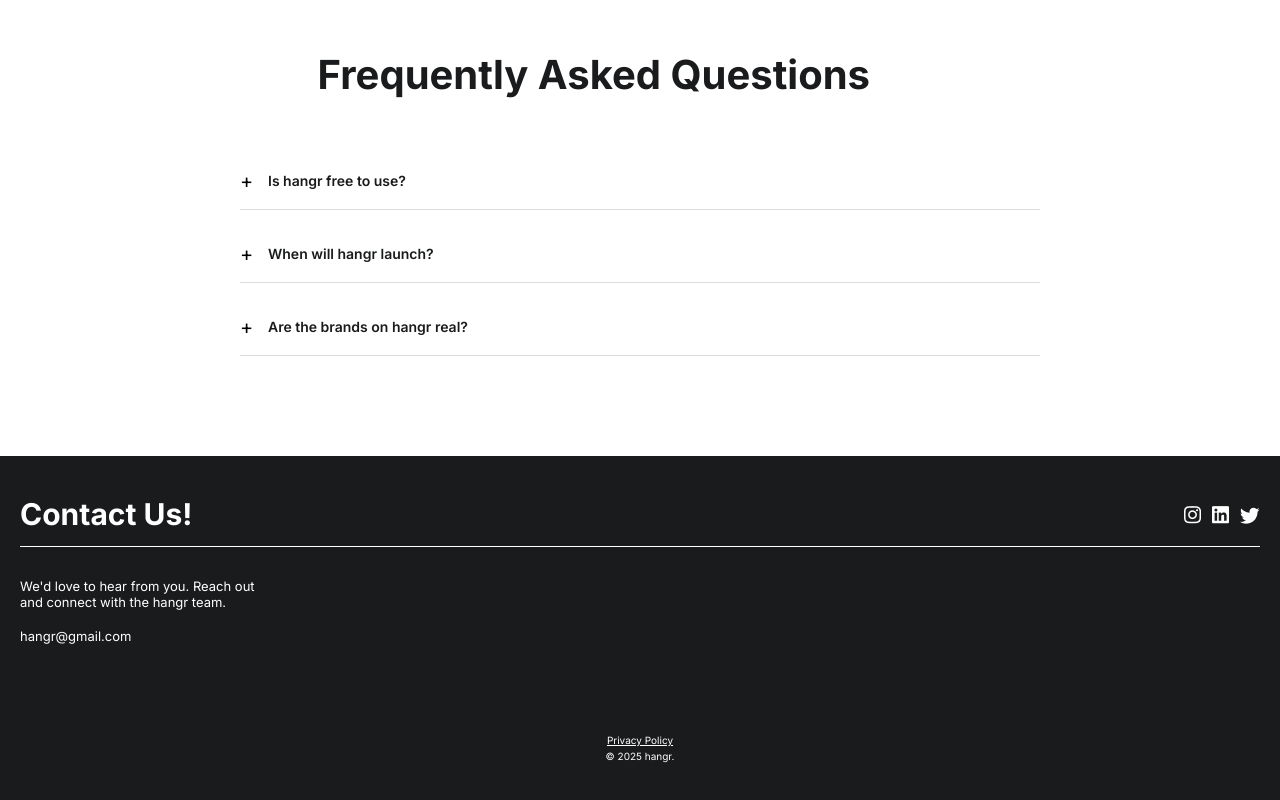
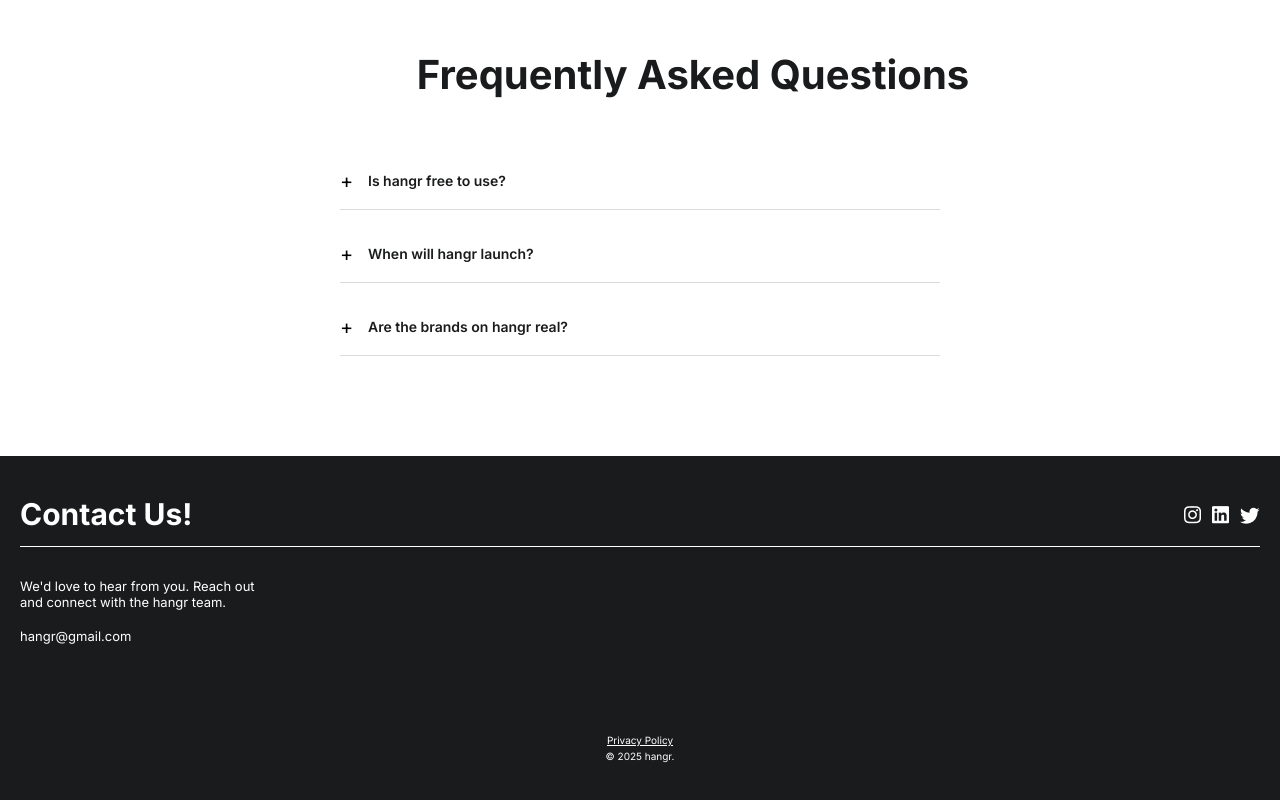
Before and after one commit to caydeny/hangr-signup, a React (Vite) app: page / in a window 1280 px wide. Shown: the part 2493-3293 px from the top of the page. Built offline with nearby package versions, Linux system fonts and the light colour scheme; no server answers.

Commit message:
Update styling on larger screens

```diff
--- a/src/pages/FAQ.css
+++ b/src/pages/FAQ.css
@@ -72,14 +72,15 @@
 
 @media (min-width: 1000px) {
   .faq__header {
-    margin-left: 24%;
+    margin-left: 32%;
   }
+
   .faq__header br {
     display: none;
   }
 
   .faq__list {
-    max-width: 800px;
+    max-width: 600px;
     margin: 0 auto;
   }
 }
```
